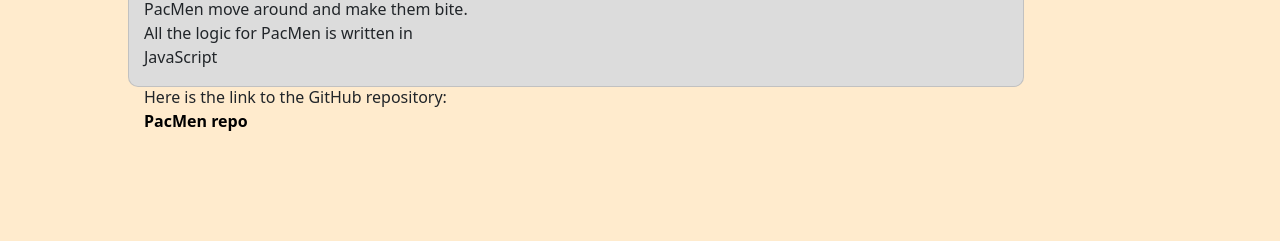
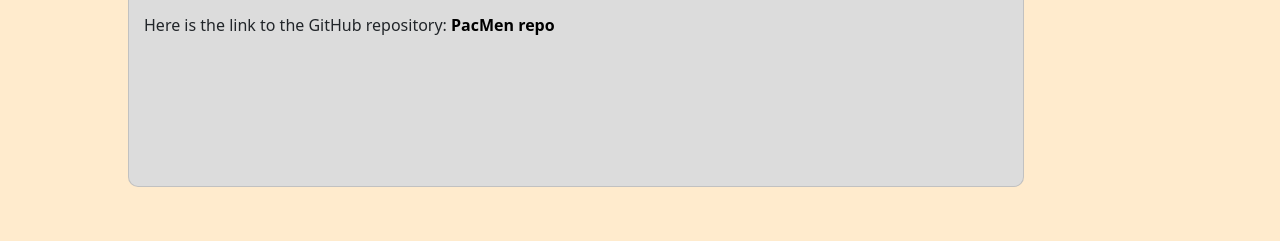
Before and after one commit to EllSyn/EllSyn.github.io, a plain HTML site: page projects/index.html in a window 1280 px wide. Shown: the part 219-460 px from the top of the page. Drawn offline with nearby package versions, Linux system fonts and the light colour scheme.

Commit message:
fix projects container styling

```diff
--- a/projects/projects.css
+++ b/projects/projects.css
@@ -20,8 +20,10 @@ body {
 
 .card {
   margin: 20px 50px;
+  max-width: 1200px;
   width: 70vw;
-  height: 200px;
+  height: auto;
+  max-height: 300px;
   background-color: gainsboro;
   border-radius: 10px;
   padding: 15px;
@@ -34,7 +36,8 @@ body {
 }
 
 p {
-  width: 40%;
+  width: 80%;
+  max-width: 700px;
 }
 
 a {
```
